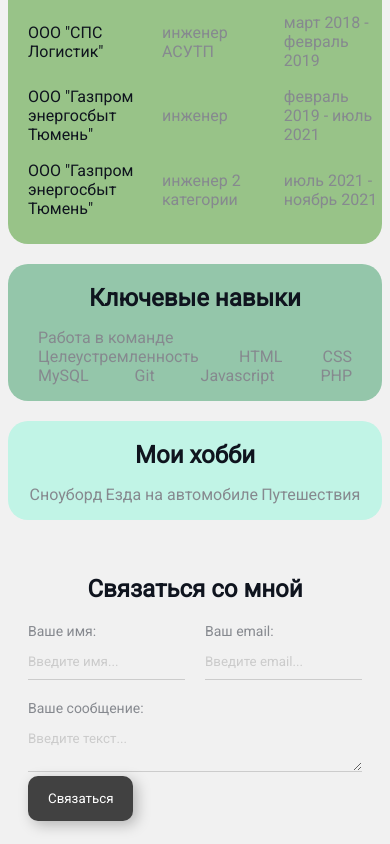
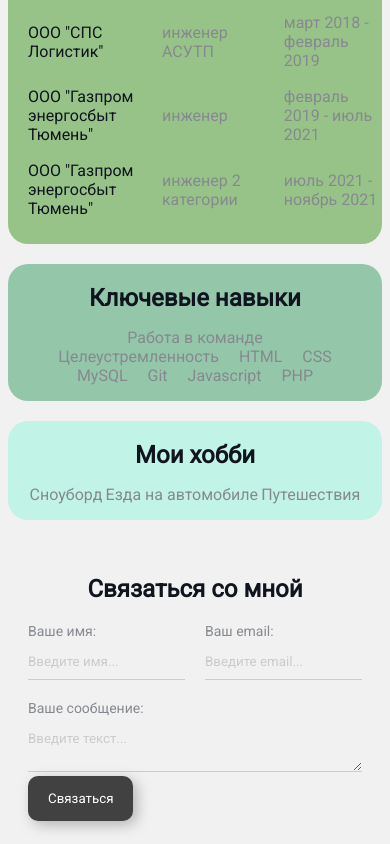
Before and after one commit to Oleg86rus/Resume, a plain HTML site: page index.html in a window 390 px wide. Shown: the part 1226-2070 px from the top of the page. Drawn offline with Linux system fonts and the light colour scheme.

Commit message:
some changes css

```diff
--- a/scss/skills.scss
+++ b/scss/skills.scss
@@ -11,6 +11,10 @@
             @media (max-width: 767.98px){
                 margin: auto 10px;
             }
+
+        }
+        @media (max-width: 575px) {
+            justify-content: center;
         }
     }
 }
```
Also changed, not shown: scss/index.css.
